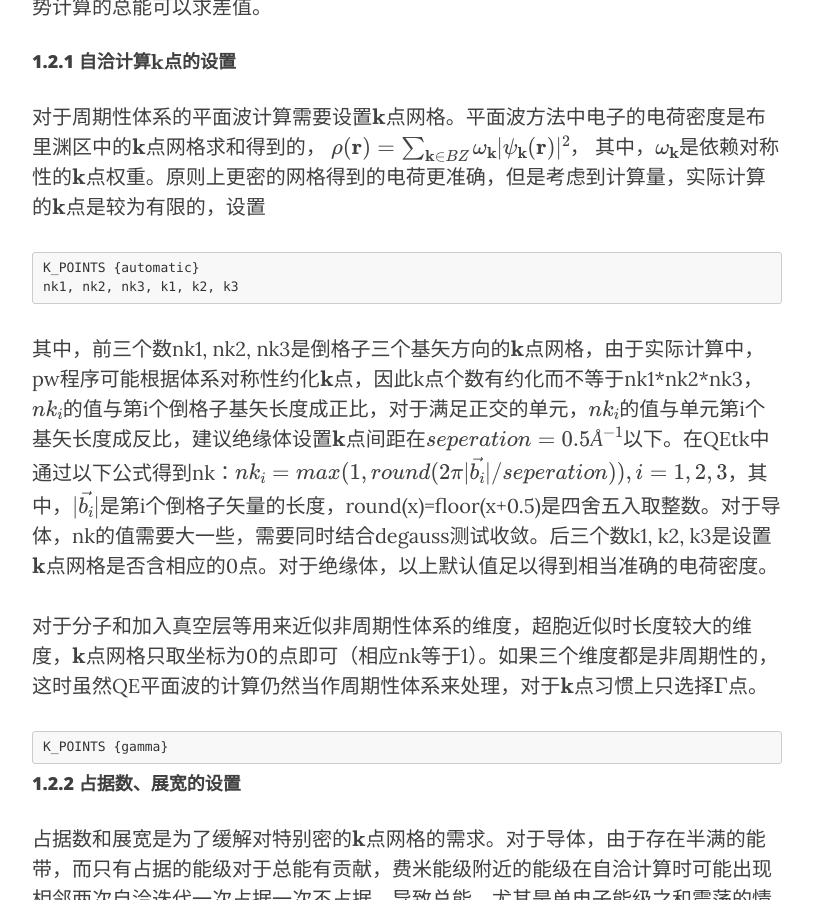
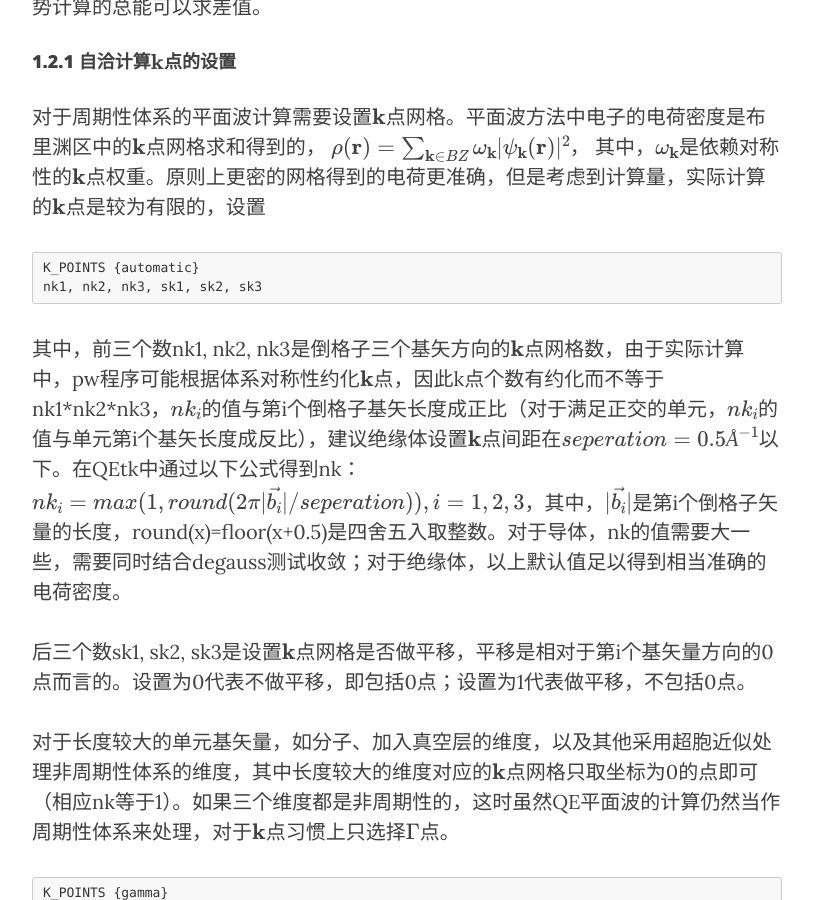
Before and after one commit to yyyu200/DFTbook, a Jekyll site: the page built from _posts/2019-04-01-HandsOn.md, in a window 1280 px wide and 900 px high, scrolled down 10166 px. Shown: the whole window, without its empty margins (233-1046 px from the left). Built offline with Jekyll 4.4.1, drawn with Linux system fonts in a browser that asks for light colours; nearby versions of some CDN libraries; formulas are drawn with MathJax 3; comment, search, counter and statistics services are not loaded.

Commit message:
modify several places

````diff
--- a/_posts/2019-04-01-HandsOn.md
+++ b/_posts/2019-04-01-HandsOn.md
@@ -271,12 +271,14 @@ $\rho(\mathbf{r})=\sum_{\mathbf{k} \in BZ} \omega_{\mathbf{k}} \lvert \psi_{\mat
 
 ```
 K_POINTS {automatic}
-nk1, nk2, nk3, k1, k2, k3
-```
-
-其中，前三个数nk1, nk2, nk3是倒格子三个基矢方向的$\mathbf{k}$点网格，由于实际计算中，pw程序可能根据体系对称性约化$\mathbf{k}$点，因此k点个数有约化而不等于nk1\*nk2\*nk3，$nk_i$的值与第i个倒格子基矢长度成正比，对于满足正交的单元，$nk_i$的值与单元第i个基矢长度成反比，建议绝缘体设置$\mathbf{k}$点间距在$seperation=0.5Å^{-1}$以下。在QEtk中通过以下公式得到nk：$nk_i=max(1,round(2\pi \lvert \vec{b_i} \rvert /seperation)),i=1,2,3$，其中，$\lvert \vec{b_i} \rvert$是第i个倒格子矢量的长度，round(x)=floor(x+0.5)是四舍五入取整数。对于导体，nk的值需要大一些，需要同时结合degauss测试收敛。后三个数k1, k2, k3是设置$\mathbf{k}$点网格是否含相应的0点。对于绝缘体，以上默认值足以得到相当准确的电荷密度。
-
-对于分子和加入真空层等用来近似非周期性体系的维度，超胞近似时长度较大的维度，$\mathbf{k}$点网格只取坐标为0的点即可（相应nk等于1）。如果三个维度都是非周期性的，这时虽然QE平面波的计算仍然当作周期性体系来处理，对于$\mathbf{k}$点习惯上只选择$\Gamma$点。
+nk1, nk2, nk3, sk1, sk2, sk3
+```
+
+其中，前三个数nk1, nk2, nk3是倒格子三个基矢方向的$\mathbf{k}$点网格数，由于实际计算中，pw程序可能根据体系对称性约化$\mathbf{k}$点，因此k点个数有约化而不等于nk1\*nk2\*nk3，$nk_i$的值与第i个倒格子基矢长度成正比（对于满足正交的单元，$nk_i$的值与单元第i个基矢长度成反比），建议绝缘体设置$\mathbf{k}$点间距在$seperation=0.5Å^{-1}$以下。在QEtk中通过以下公式得到nk：$nk_i=max(1,round(2\pi \lvert \vec{b_i} \rvert /seperation)),i=1,2,3$，其中，$\lvert \vec{b_i} \rvert$是第i个倒格子矢量的长度，round(x)=floor(x+0.5)是四舍五入取整数。对于导体，nk的值需要大一些，需要同时结合degauss测试收敛；对于绝缘体，以上默认值足以得到相当准确的电荷密度。
+
+后三个数sk1, sk2, sk3是设置$\mathbf{k}$点网格是否做平移，平移是相对于第i个基矢量方向的0点而言的。设置为0代表不做平移，即包括0点；设置为1代表做平移，不包括0点。
+
+对于长度较大的单元基矢量，如分子、加入真空层的维度，以及其他采用超胞近似处理非周期性体系的维度，其中长度较大的维度对应的$\mathbf{k}$点网格只取坐标为0的点即可（相应nk等于1）。如果三个维度都是非周期性的，这时虽然QE平面波的计算仍然当作周期性体系来处理，对于$\mathbf{k}$点习惯上只选择$\Gamma$点。
 
 ```
 K_POINTS {gamma}
````
